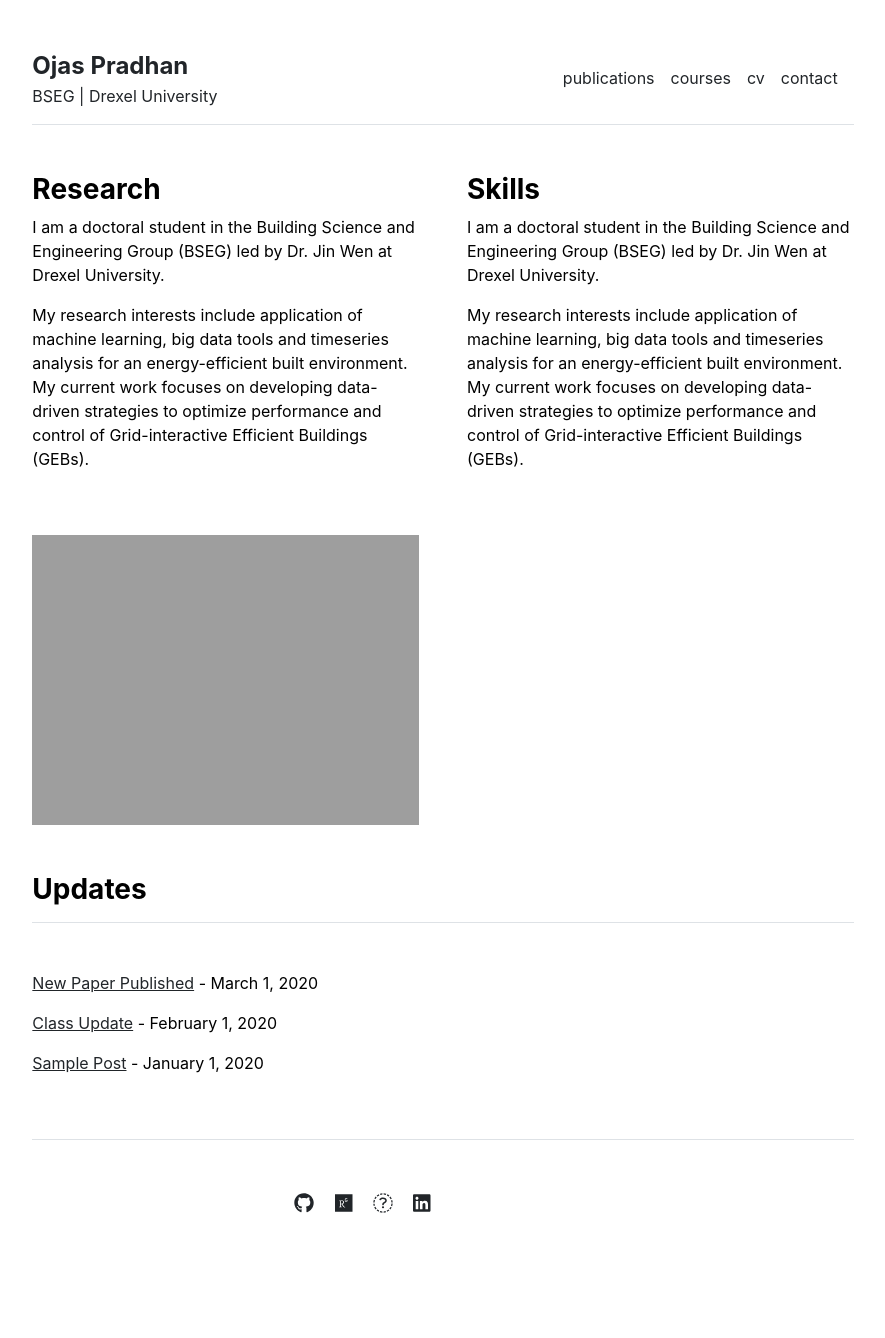
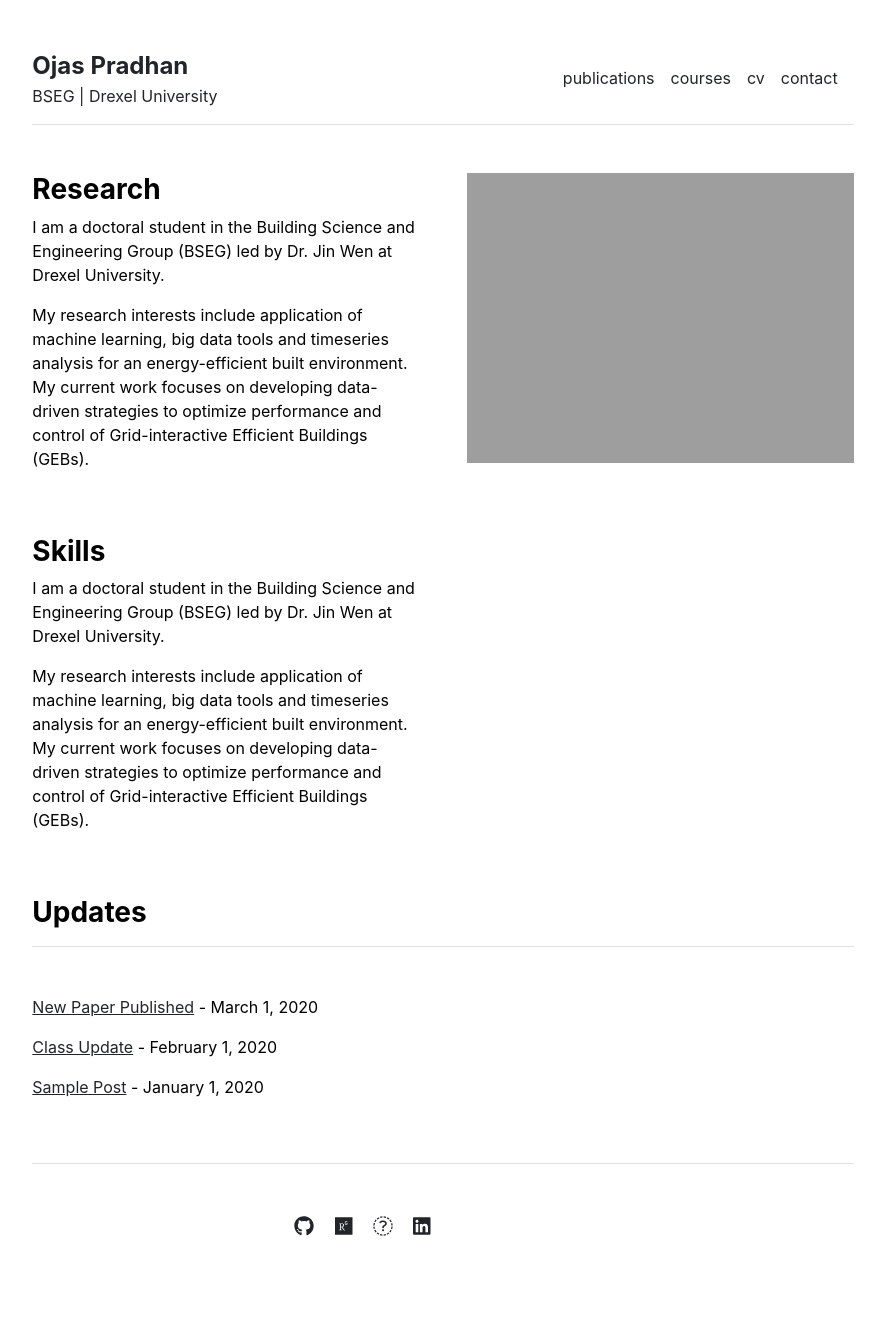
Before and after one commit to pradhanojas/pradhanojas.github.io, a Jekyll site: the page built from index.md, in a window 1280 px wide. Shown: the whole page, without its empty margins (197-1082 px from the left). Built offline with Jekyll 4.4.1, drawn with Linux system fonts in a browser that asks for light colours; before the commit the page ends 1314 px from its top, so only the background shows below that.

Commit message:
Update home.html

```diff
--- a/_layouts/home.html
+++ b/_layouts/home.html
@@ -8,11 +8,11 @@ layout: default
     {{ content }}
   </div>
   <div class="col-md-6">
+    <img src="{{ site.github.url }}/assets/img/pradhanojas-home.jpg" alt="Home" width="100%">
+  </div>
+  <div class="col-md-6">
     <h3 class="fw-bold">Skills</h3>
     {{ content }}
-  </div>
-  <div class="col-md-6">
-    <img src="{{ site.github.url }}/assets/img/pradhanojas-home.jpg" alt="Home" width="100%">
   </div>
 </div>
 
```
